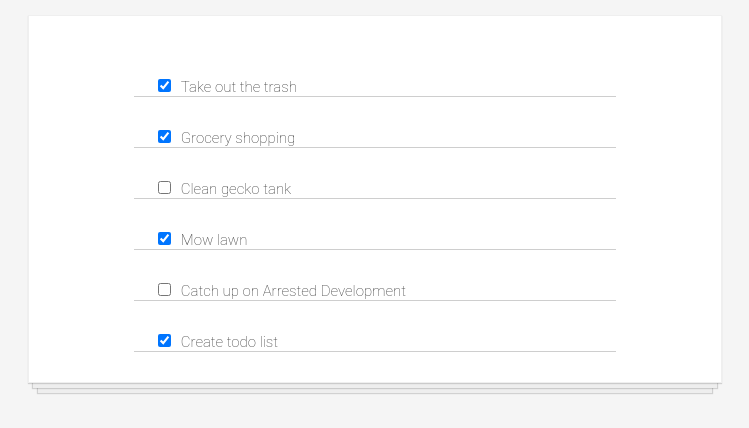
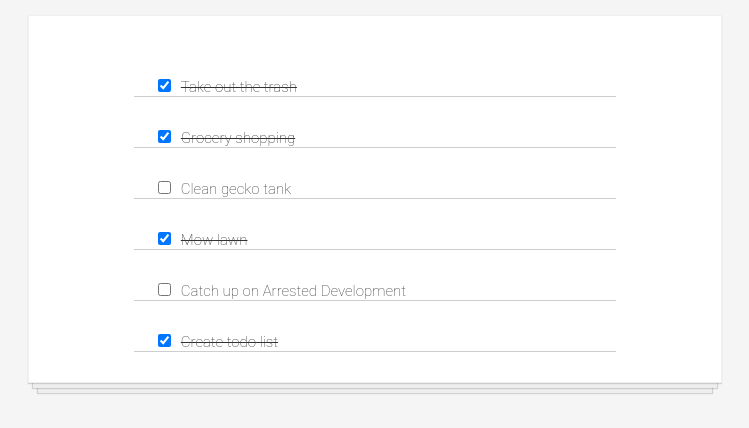
Before and after one commit to Kuzevych/todo_React, a React (Create React App) app: page / in a window 1280 px wide. Shown: the top 428 px of the page, without its empty margins (265-1014 px from the left). Built offline with nearby package versions, Linux system fonts and the light colour scheme; the HTML template or start-up script is replaced by a standard one.

Commit message:
lesson 18 - done. Use setState to change state of checkboxes.
add textDecoration to item with status completed

```diff
--- a/src/App.js
+++ b/src/App.js
@@ -1,8 +1,6 @@
 import React, {Component} from 'react';
-//import PropTypes from 'prop-types';
 import TodoItem from './components/TodoItem';
 import todosData from "./todosData";
-//import todosData from './todosData';
 
 
 class App extends Component {
@@ -16,14 +14,14 @@ class App extends Component {
 
     handleChange(id){
         this.setState(prevState =>{
-            const newTodos = prevState.todos.map(todo=>{
+            const updateTodos = prevState.todos.map(todo=>{
                 if(todo.id===id){
                     todo.completed = !todo.completed
                 }
                 return todo;
-            })
+            });
             return {
-                todos: newTodos
+                todos: updateTodos
             }
         })
     }
--- a/src/components/TodoItem.js
+++ b/src/components/TodoItem.js
@@ -1,14 +1,19 @@
 import React from 'react';
 
-
 const TodoItem =(props) => {
+    let textDecorator;
+    if (props.item.completed){
+        textDecorator='line-through'
+    } else {
+        textDecorator='none'
+    }
     return (
         <div className='todo-item'>
             <label>
                 <input onChange={()=>props.changeStatus(props.item.id)}
                        type='checkbox'
                        checked={props.item.completed}/>
-                <span>{props.item.text}</span>
+                <span style={{textDecoration:textDecorator}}>{props.item.text}</span>
             </label>
         </div>
     )
```
